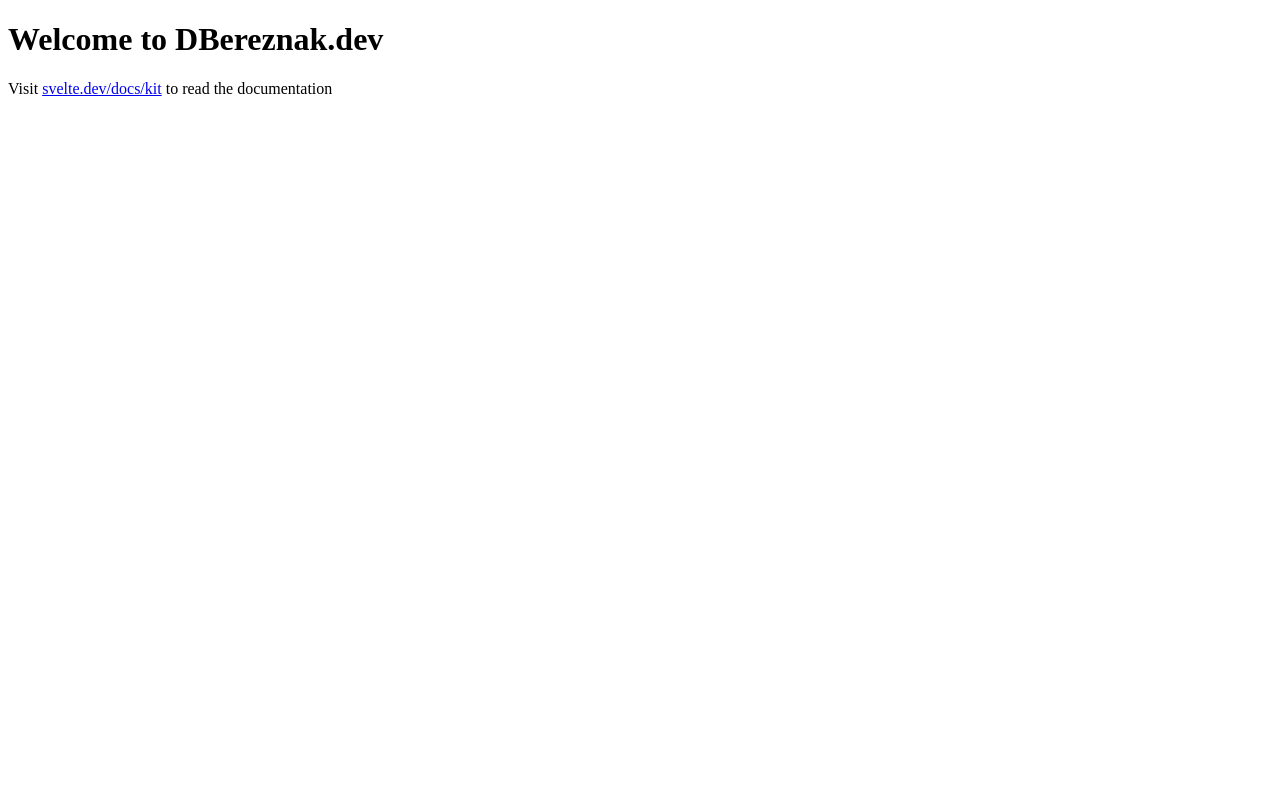
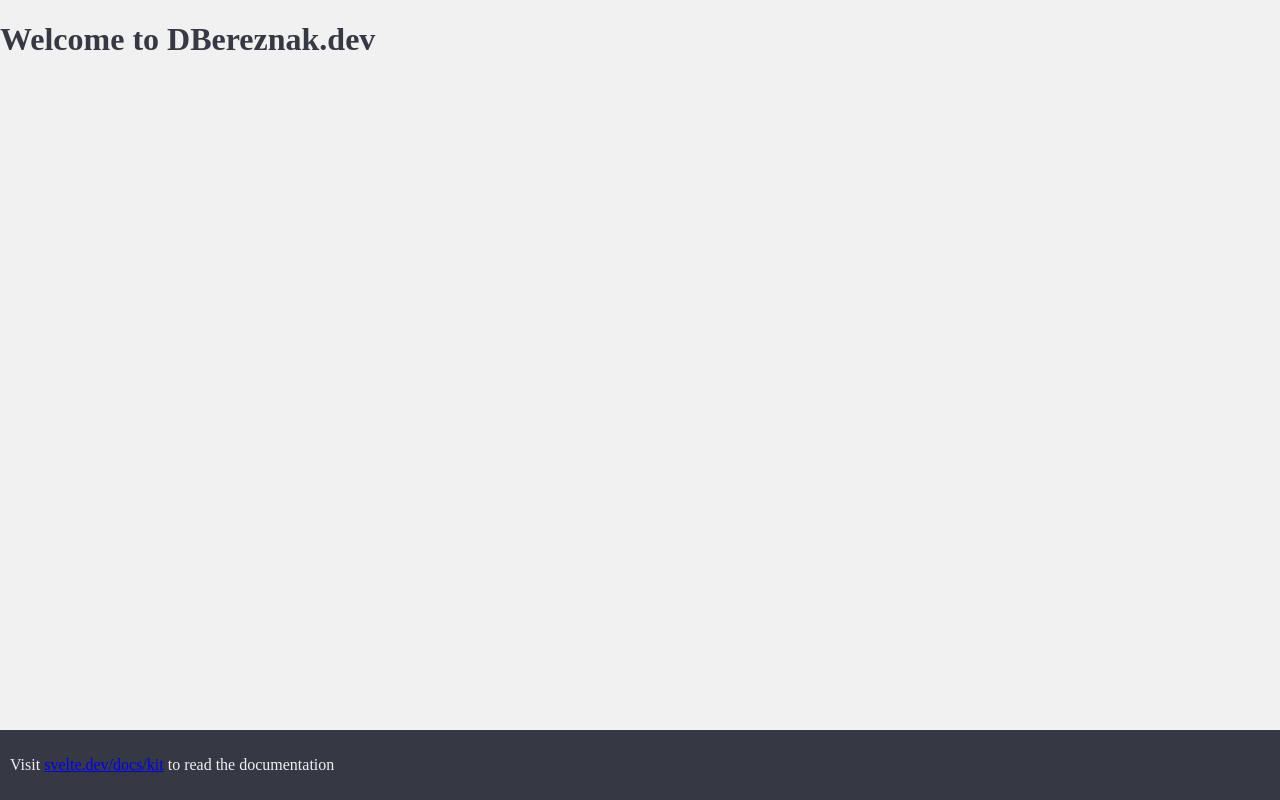
Before and after one commit to DBereznak/dbereznak.com, a SvelteKit app: page / in a window 1280 px wide. Built offline with nearby package versions, Linux system fonts and the light colour scheme.

Commit message:
added a footer

```diff
--- /dev/null
+++ b/src/lib/components/Footer/Footer.css
@@ -0,0 +1,9 @@
+footer {
+    position: absolute;
+    bottom: 0;
+    width: 100%;
+    height: 50px;
+    padding: 10px;
+    background-color: #363844;
+    color: #f1f1f1;
+}
--- /dev/null
+++ b/src/lib/components/Footer/Footer.svelte
@@ -0,0 +1,7 @@
+<script>
+import "./Footer.css";
+</script>
+
+<footer>
+    <p>Visit <a href="https://svelte.dev/docs/kit">svelte.dev/docs/kit</a> to read the documentation</p>
+</footer>
--- /dev/null
+++ b/src/lib/global.css
@@ -0,0 +1,6 @@
+body {
+    margin: 0;
+    padding: 0;
+    background-color: #f1f1f1;
+    color: #363844;
+}
--- a/src/routes/+page.svelte
+++ b/src/routes/+page.svelte
@@ -1,6 +1,8 @@
 <script lang="ts">
+    import "../lib/global.css";
+    import Footer from "$lib/components/Footer/Footer.svelte";
     let name = "DBereznak.dev";
 </script>
 
 <h1>Welcome to {name}</h1>
-<p>Visit <a href="https://svelte.dev/docs/kit">svelte.dev/docs/kit</a> to read the documentation</p>
+<Footer />
```
